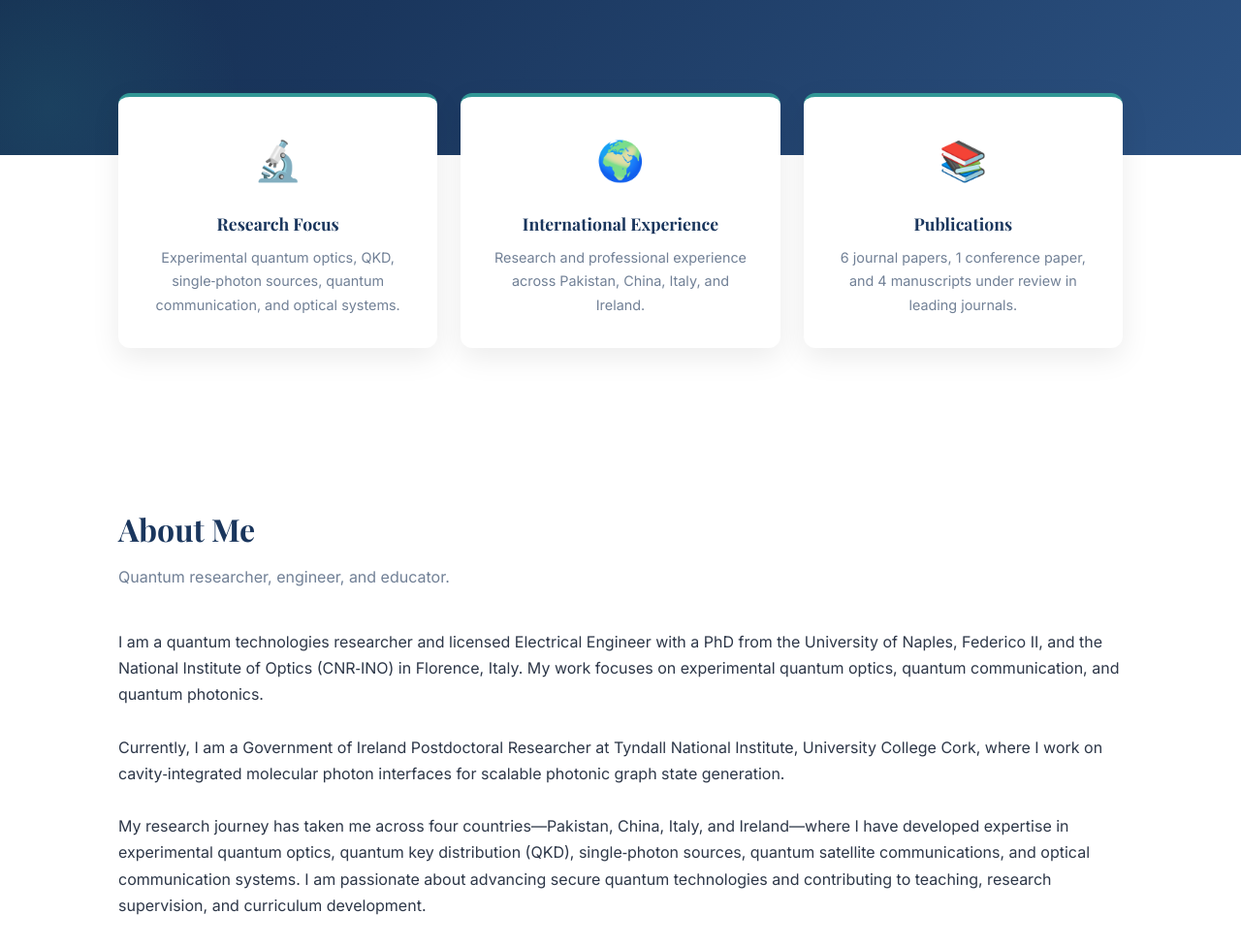
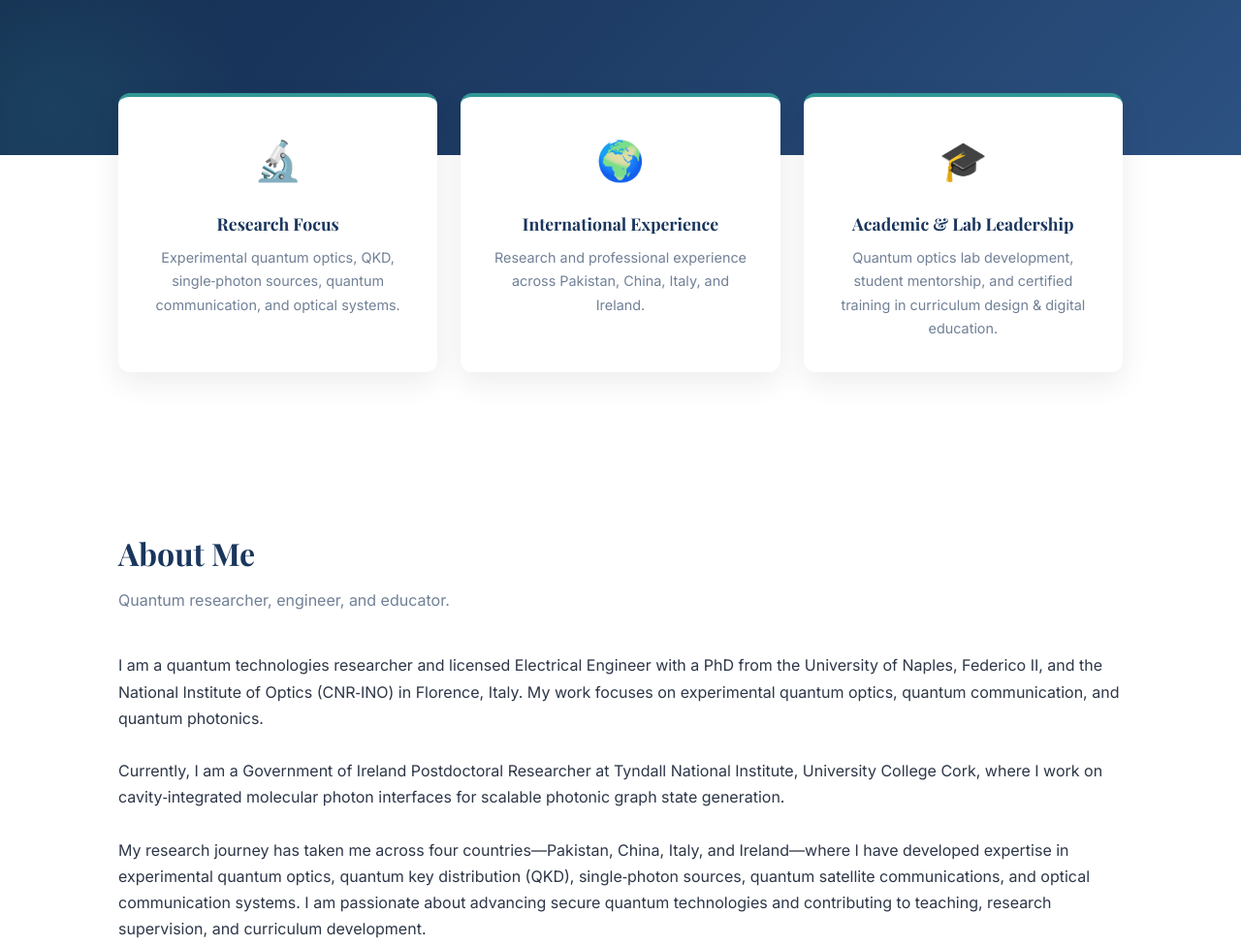
Before and after one commit to drghulammurtaza/drghulammurtaza.github.io, a plain HTML site: page index.html in a window 1280 px wide. Shown: the part 640-1615 px from the top of the page at 97% size. Drawn offline with nearby package versions, Linux system fonts and the light colour scheme.

Commit message:
Update contact information and section titles

```diff
--- a/index.html
+++ b/index.html
@@ -188,9 +188,9 @@
       <p>Research and professional experience across Pakistan, China, Italy, and Ireland.</p>
     </div>
     <div class="highlight-card">
-      <div class="icon">📚</div>
-      <h3>Publications</h3>
-      <p>6 journal papers, 1 conference paper, and 4 manuscripts under review in leading journals.</p>
+      <div class="icon">🎓</div>
+      <h3>Academic & Lab Leadership</h3>
+      <p>Quantum optics lab development, student mentorship, and certified training in curriculum design & digital education.</p>
     </div>
   </div>
 </section>
@@ -392,10 +392,10 @@
         <p><span class="label">Email:</span> <a href="mailto:ghulam.murtaza@tyndall.ie">ghulam.murtaza@tyndall.ie</a></p>
         <p><span class="label">Alt Email:</span> <a href="mailto:engrgm96@gmail.com">engrgm96@gmail.com</a></p>
         <p><span class="label">Phone:</span> +353 899559000</p>
-        <p><span class="label">Location:</span> Ireland (Stamp‑4)</p>
+        <p><span class="label">Location:</span> Ireland</p>
         <p><span class="label">LinkedIn:</span> <a href="https://www.linkedin.com/in/gmurtazapak" target="_blank">gmurtazapak</a></p>
         <p><span class="label">Scholar:</span> <a href="https://scholar.google.com/" target="_blank">Google Scholar</a></p>
-        <p><span class="label">Website:</span> <a href="https://murtazapk.github.io" target="_blank">murtazapk.github.io</a></p>
+        <p><span class="label">Website:</span> <a href="https://drghulammurtaza.github.io/" target="_blank">drghulammurtaza.github.io</a></p>
       </div>
       <div class="contact-form">
         <input type="text" placeholder="Your Name">
```
